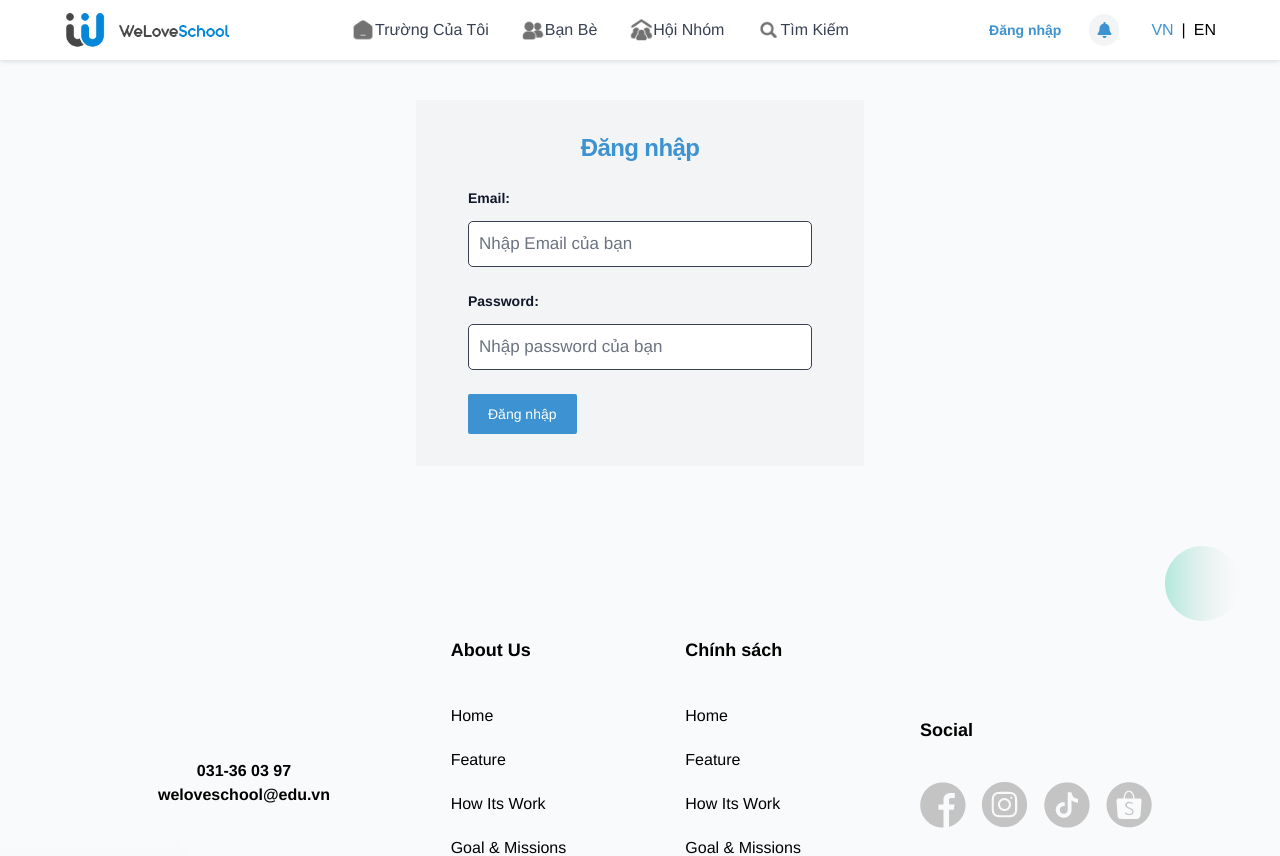
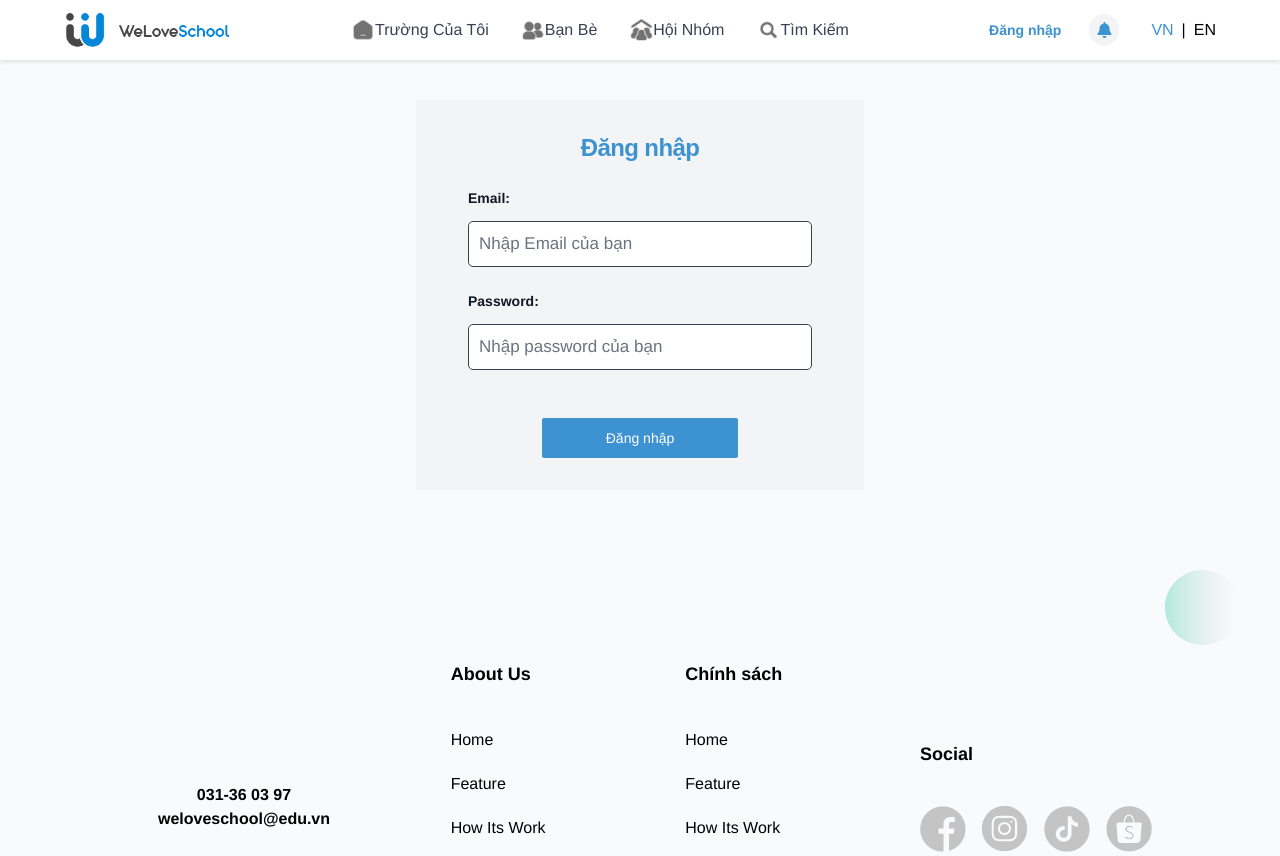
Before and after one commit to TuanVASE140819/WeloveSchool-demo, a React (Create React App) app: page /Login in a window 1280 px wide. Shown: the top 856 px of the page. Built offline with nearby package versions, Linux system fonts and the light colour scheme.

Commit message:
fix button

```diff
--- a/public/index.html
+++ b/public/index.html
@@ -14,7 +14,7 @@
     <meta name="twitter:image" content="https://www.weloveschool.com/images/logo.png">
     <meta name="twitter:url" content="https://www.weloveschool.com/">
     <title>
-      Weloveschool -Kết nối bạn củ
+      Weloveschool -Kết nối bạn cũ
     </title>
   </head>
   <body>
--- a/src/components/login/Login.jsx
+++ b/src/components/login/Login.jsx
@@ -15,7 +15,10 @@ const Login = () => {
               className="p-6 space-y-4 bg-gray-100
              md:space-y-6 sm:p-8"
             >
-              <h1 className="font-secondary text-xl font-bold leading-tight tracking-tight text-[#3D92D1] md:text-2xl dark:text-white text-center">
+              <h1
+                className="font-secondary text-xl font-bold leading-tight tracking-tight text-[#3D92D1]
+               md:text-2xl dark:text-white text-center"
+              >
                 Đăng nhập
               </h1>
               <form className="space-y-4 bg-gray-100  md:space-y-6 " action="#">
@@ -51,15 +54,19 @@ const Login = () => {
                     required=""
                   />
                 </div>
-                <div className="flex justify-center items-center">
-                  <button
-                    type="submit"
-                    className="flex justify-center items-center text-white bg-[#3D92D1] hover:bg-primary-700 focus:ring-4 focus:outline-none focus:ring-primary-300 font-medium rounded-sm text-sm px-5 py-2.5"
-                  >
-                    Đăng nhập
-                  </button>
-                </div>
+                <div className="flex justify-center items-center"></div>
               </form>
+              <div
+                className="flex justify-center mt-6"
+                style={{ display: "flex", justifyContent: "center" }}
+              >
+                <button
+                  type="button"
+                  className="text-white bg-[#3D92D1] hover:bg-primary-700 focus:ring-4 focus:outline-none focus:ring-primary-300 font-medium rounded-sm text-sm px-16 py-2.5"
+                >
+                  Đăng nhập
+                </button>
+              </div>
             </div>
           </div>
         </div>
```
